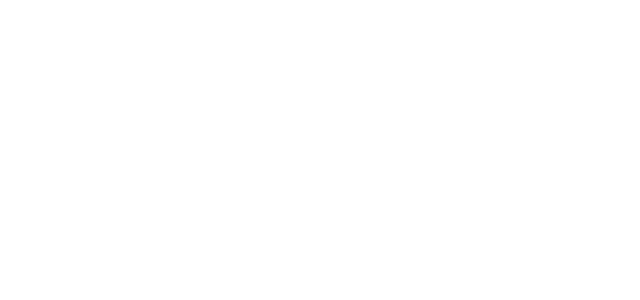
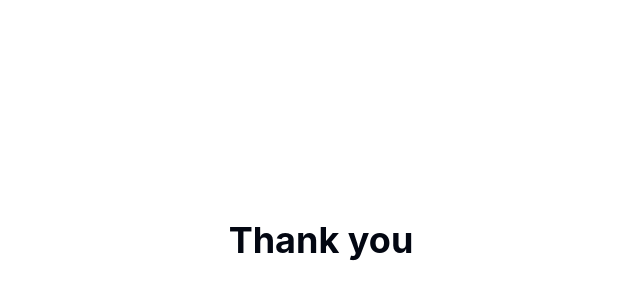
Before and after one commit to dionfananie/vite-ts, a React (Vite) app: page /thankyou in a window 1280 px wide. Before the commit this address had no page. Shown: the part 160-460 px from the top of the page, without its empty margins (319-959 px from the left). Built offline with nearby package versions, Linux system fonts and the light colour scheme.

Commit message:
feat(page): thank you

```diff
--- a/src/client/App.tsx
+++ b/src/client/App.tsx
@@ -6,6 +6,7 @@ import Countdown from "./pages/Countdown";
 import Questions from "./pages/Questions";
 
 import { AppProvider } from "./contexts/App";
+import ThankYou from "./pages/ThankYou";
 
 export const App = () => {
   return (
@@ -17,6 +18,7 @@ export const App = () => {
         <Route path="/kompetensi" element={<Questions />} />
         <Route path="/inggris" element={<Questions />} />
         <Route path="/indo" element={<Questions />} />
+        <Route path="/thankyou" element={<ThankYou />} />
       </Routes>
     </AppProvider>
   );
--- /dev/null
+++ b/src/client/pages/ThankYou.tsx
@@ -0,0 +1,11 @@
+import React from "react";
+
+const ThankYou = () => {
+  return (
+    <div className="w-screen h-screen flex items-center justify-center">
+      <h1 className="text-gray-950 text-4xl font-bold">Thank you</h1>
+    </div>
+  );
+};
+
+export default ThankYou;
```
